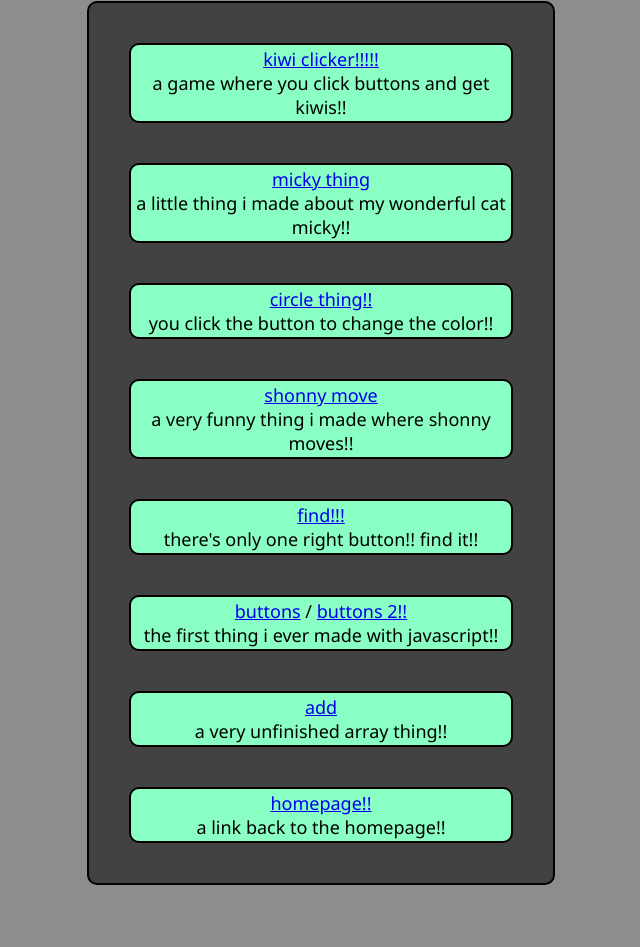
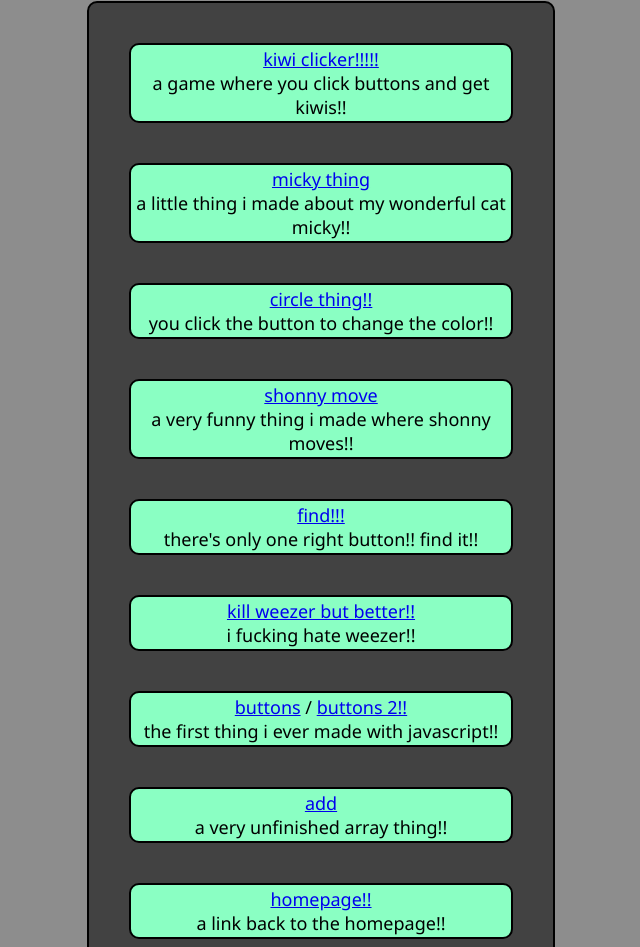
Before and after one commit to kiwiflavoredstar/kiwi-site, a plain HTML site: page kiwi site/more things.html in a window 1280 px wide. Shown: the part 239-1186 px from the top of the page, without its empty margins (319-959 px from the left). Drawn offline with Linux system fonts and the light colour scheme.

Commit message:
added kill weezer but better!! to the more kiwi things!! page

```diff
--- a/kiwi site/kill weezer but better/style.css
+++ b/kiwi site/kill weezer but better/style.css
@@ -3,6 +3,7 @@
     padding: 0;
     box-sizing: border-box;
 }
+
 
 img {
     position: fixed;
@@ -22,7 +23,6 @@ img {
 .killButton {
     width: 150px;
     height: 420px;
-
 }
 
 .killButtonContainer {
--- a/kiwi site/more things.html
+++ b/kiwi site/more things.html
@@ -35,6 +35,10 @@
                 <p>there's only one right button!! find it!!</p>
             </div>
             <div class="thing">
+                <a target="_blank" href="kill weezer but better/index.html">kill weezer but better!!</a>
+                <p>i fucking hate weezer!!</p>
+            </div>
+            <div class="thing">
                 <div>
                     <a target="_blank" href="buttons/index.html">buttons</a> / <a target="_blank"
                         href="buttons2/index.html">buttons
```
Also changed, not shown: kiwi site/kill weezer but better/index.html (+6 -2 lines).
